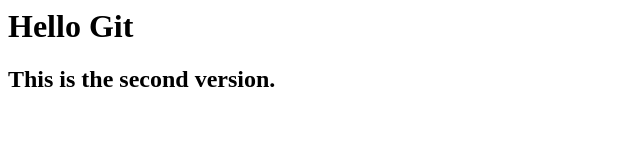
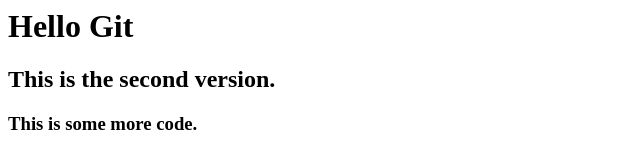
Before and after one commit to scgeier/git_test2, a plain HTML site: page index.html in a window 1280 px wide. Shown: the whole page, without its empty margins (0-640 px from the left). Drawn offline with Linux system fonts and the light colour scheme.

Commit message:
Added an h3

```diff
--- a/index.html
+++ b/index.html
@@ -5,5 +5,6 @@
 <body>
   <h1>Hello Git</h1>
   <h2>This is the second version.</h2>
+  <h3>This is some more code.</h3>
 </body>
 </html>
```
